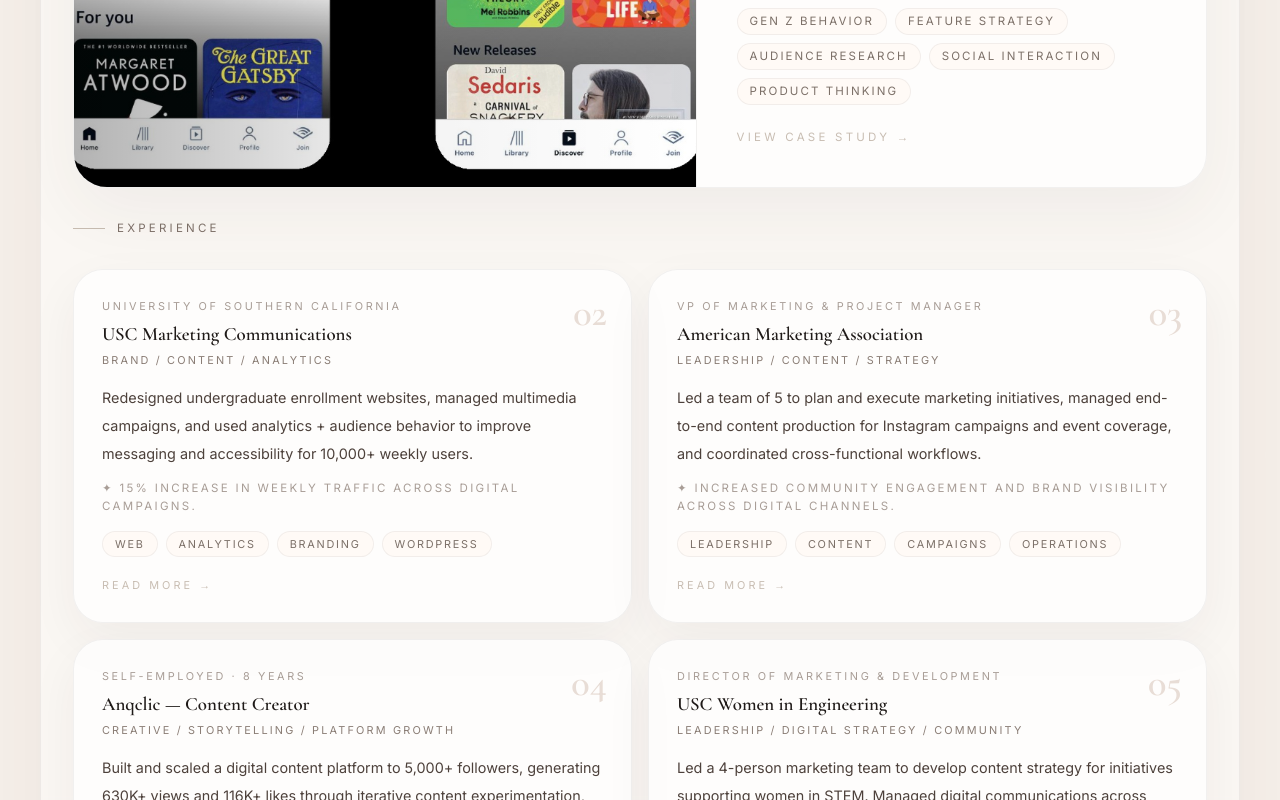
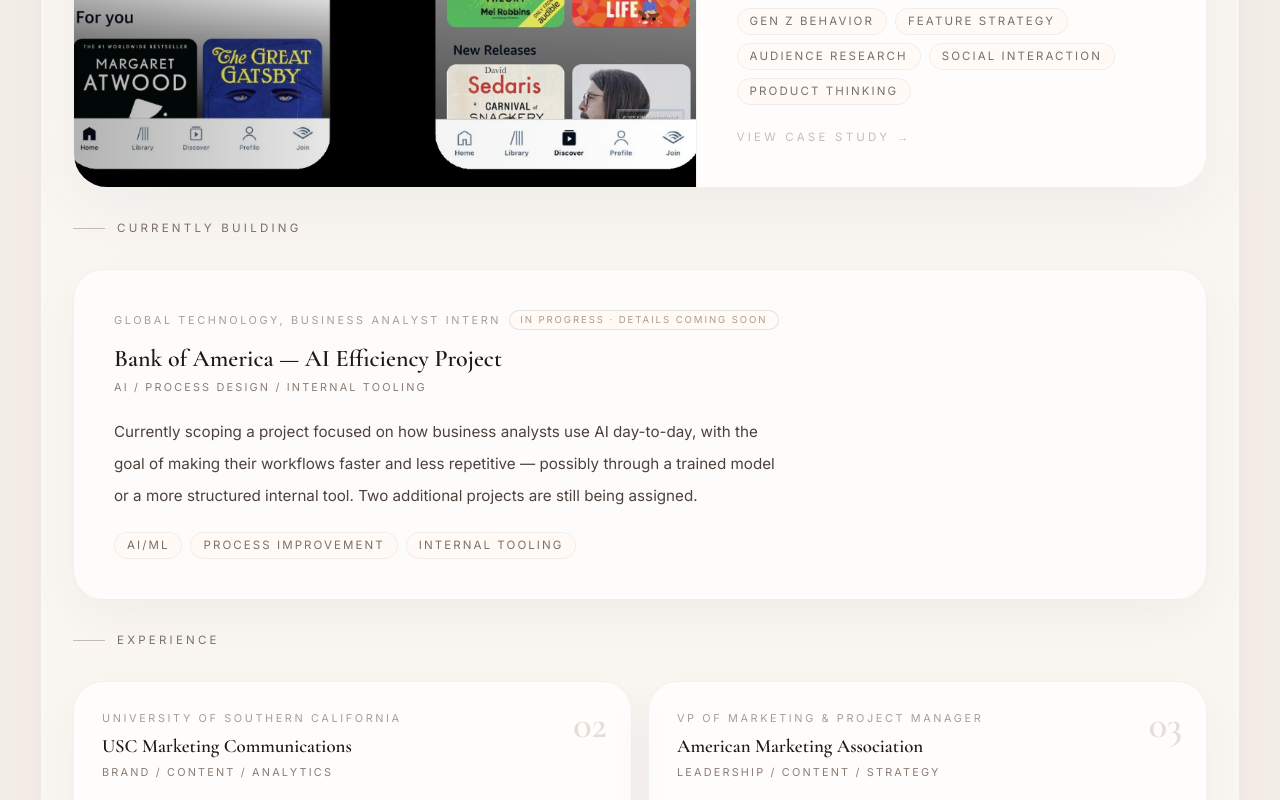
Before and after one commit to vanessaggonzalez/portfolio, a Next.js app: page /work in a window 1280 px wide. Shown: the part 936-1736 px from the top of the page. Built offline with nearby package versions, Linux system fonts and the light colour scheme.

Commit message:
added BofA detail

```diff
--- a/app/work/page.tsx
+++ b/app/work/page.tsx
@@ -34,6 +34,24 @@
   impact: "First-place winning concept for an Amazon-sponsored product case competition.",
   tags: ["gen z behavior", "feature strategy", "audience research", "social interaction", "product thinking"],
 };
+
+// In-progress work — text-only, full-width cards (no hero image required).
+// Lives between "featured" and "experience" since these are active, not finished,
+// so they shouldn't compete with the Audible case study for the top slot.
+// Each entry has a `placeholder: true` flag — swap in real specifics as projects
+// wrap, then drop the flag once the copy reflects an actual outcome.
+const inProgressProjects = [
+  {
+    slug: "bofa-ai-efficiency",
+    title: "Bank of America — AI Efficiency Project",
+    org: "Global Technology, Business Analyst Intern",
+    category: "AI / process design / internal tooling",
+    blurb:
+      "Currently scoping a project focused on how business analysts use AI day-to-day, with the goal of making their workflows faster and less repetitive — possibly through a trained model or a more structured internal tool. Two additional projects are still being assigned.",
+    tags: ["AI/ML", "process improvement", "internal tooling"],
+    placeholder: true,
+  },
+];
 
 const mainProjects = [
   {
@@ -154,7 +172,7 @@
               </p>
               <div className="mt-5 flex flex-wrap gap-2 text-[0.72rem] uppercase tracking-[0.22em] text-[#8a7d75]">
                 <span className="rounded-full border border-black/5 bg-white/70 px-3 py-1">USC CS + Business</span>
-                <span className="rounded-full border border-black/5 bg-white/70 px-3 py-1">Incoming @ BofA</span>
+                <span className="rounded-full border border-black/5 bg-white/70 px-3 py-1">BofA Intern</span>
                 <span className="rounded-full border border-black/5 bg-white/70 px-3 py-1">Product + creative</span>
               </div>
             </div>
@@ -210,6 +228,43 @@
                 </div>
               </article>
             </Link>
+
+            {/* CURRENTLY BUILDING */}
+            <div className="my-8 flex items-center gap-3 text-[0.72rem] uppercase tracking-[0.28em] text-[#7c7068]">
+              <span className="h-px w-8 bg-[#c8bdb2]" />
+              currently building
+            </div>
+
+            <div className="grid gap-4">
+              {inProgressProjects.map((project, i) => (
+                <article
+                  key={project.slug}
+                  className="reveal-item relative overflow-hidden rounded-[30px] border border-black/5 bg-white/60 p-7 shadow-[0_18px_50px_rgba(68,44,29,0.05)] lg:p-10"
+                  data-delay={i * 80}
+                >
+                  <div className="flex flex-wrap items-center gap-2">
+                    <p className="text-[0.68rem] uppercase tracking-[0.24em] text-[#a89d96]">{project.org}</p>
+                    {project.placeholder && (
+                      <span className="rounded-full border border-black/10 bg-[#fffaf6] px-2.5 py-0.5 text-[0.6rem] uppercase tracking-[0.2em] text-[#a89d96]">
+                        in progress · details coming soon
+                      </span>
+                    )}
+                  </div>
+                  <h3 className="mt-3 max-w-2xl font-serif text-[1.3rem] font-semibold leading-snug text-[#1f1a18] sm:text-[1.5rem]">
+                    {project.title}
+                  </h3>
+                  <p className="mt-1 text-[0.68rem] uppercase tracking-[0.2em] text-[#8a7d75]">{project.category}</p>
+                  <p className="mt-5 max-w-2xl text-[0.95rem] leading-8 text-[#4d413b]">{project.blurb}</p>
+                  <div className="mt-5 flex flex-wrap gap-2">
+                    {project.tags.map((tag) => (
+                      <span key={tag} className="rounded-full border border-black/5 bg-[#fffaf6] px-3 py-1 text-[0.72rem] uppercase tracking-[0.18em] text-[#7c7068]">
+                        {tag}
+                      </span>
+                    ))}
+                  </div>
+                </article>
+              ))}
+            </div>
 
             {/* MAIN PROJECTS */}
             <div className="my-8 flex items-center gap-3 text-[0.72rem] uppercase tracking-[0.28em] text-[#7c7068]">
```
